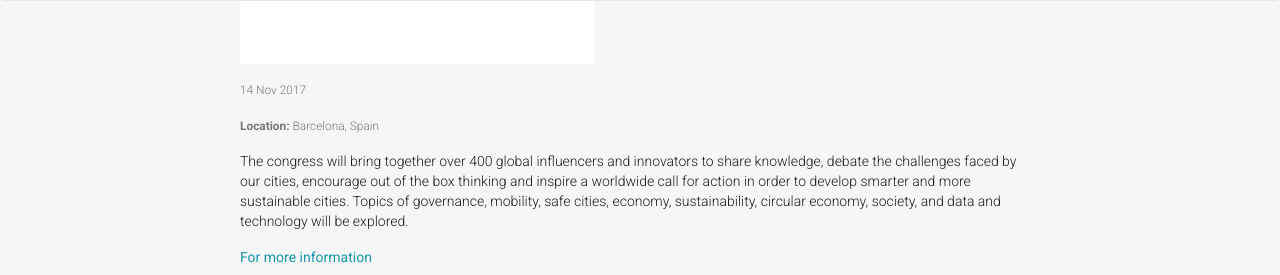
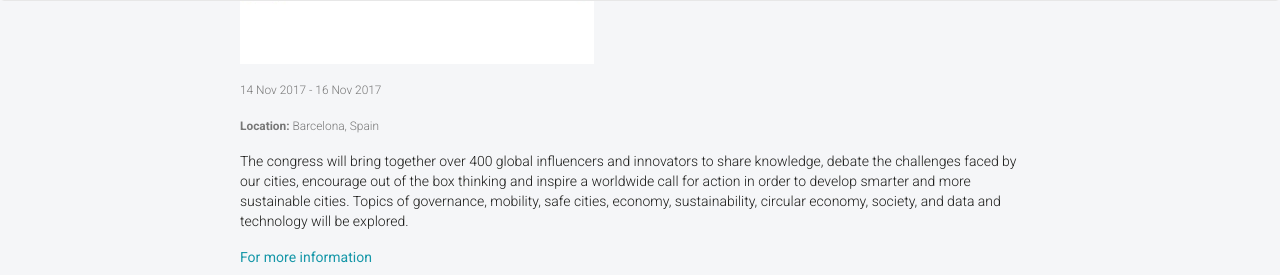
Before and after one commit to frontcraft/smarttogether, a Jekyll site: the page built from _events/2017-11-14-Smart-City-Expo-World-Congress.md, in a window 1280 px wide and 900 px high, scrolled down 711 px. Shown: the part 177-452 px from the top of the window. Built offline with Jekyll 4.4.1, drawn with Linux system fonts in a browser that asks for light colours; nearby versions of some CDN libraries; part of the change alters nothing that is shown.

Commit message:
Update 2017-11-14-Smart-City-Expo-World-Congress.md

```diff
--- a/_events/2017-11-14-Smart-City-Expo-World-Congress.md
+++ b/_events/2017-11-14-Smart-City-Expo-World-Congress.md
@@ -1,7 +1,8 @@
 ---
 layout: post
 title:  "Smart City Expo World Congress"
-date: 2017-11-14 to 2017-11-16
+date: 2017-11-14
+end-date: 2017-11-16
 imageurl: 'images/events/SCEWC_2017_2.jpg'
 location: "Barcelona, Spain"
 ---
```
